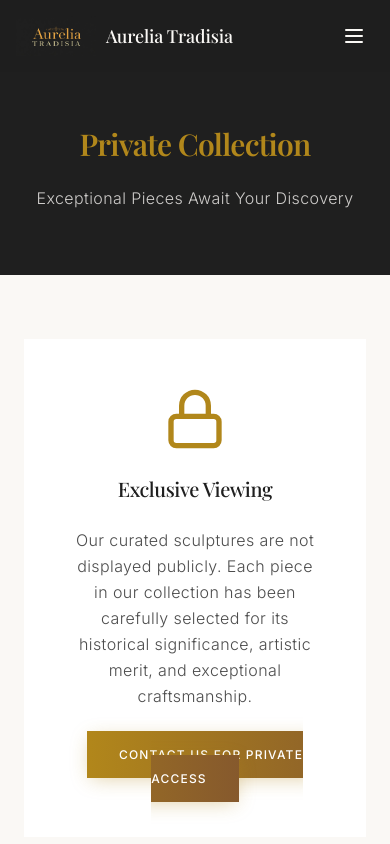
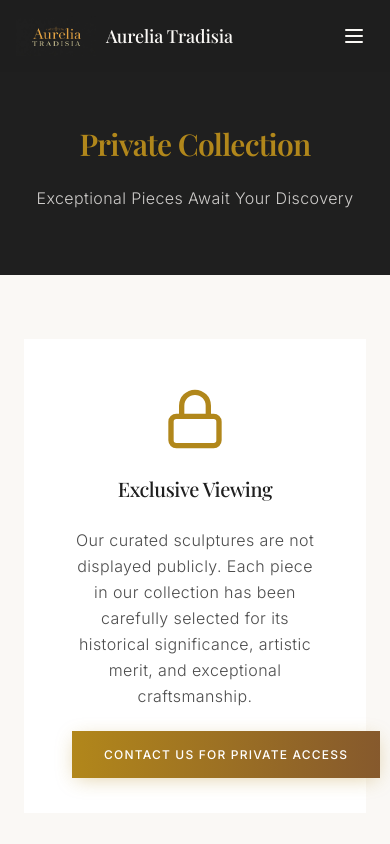
Before and after one commit to bikisagar/aurelia-artistry-web, a React (Vite) app: page /gallery in a window 390 px wide. Shown: the top 844 px of the page. Built offline with nearby package versions, Linux system fonts and the light colour scheme; the HTML template or start-up script is replaced by a standard one.

Commit message:
Visual edit in Lovable
Edited UI in Lovable

```diff
--- a/src/pages/Gallery.tsx
+++ b/src/pages/Gallery.tsx
@@ -39,7 +39,7 @@ const Gallery = () => {
               <p className="body-lg text-luxury-charcoal/80 mb-8 leading-relaxed">
                 {content.gallery.notice.description}
               </p>
-              <Link to="/contact" className="btn-primary whitespace-nowrap\n">
+              <Link to="/contact" className="btn-primary whitespace-nowrap mt-4 md:mt-0">
                 {content.gallery.notice.cta}
               </Link>
             </div>
```
